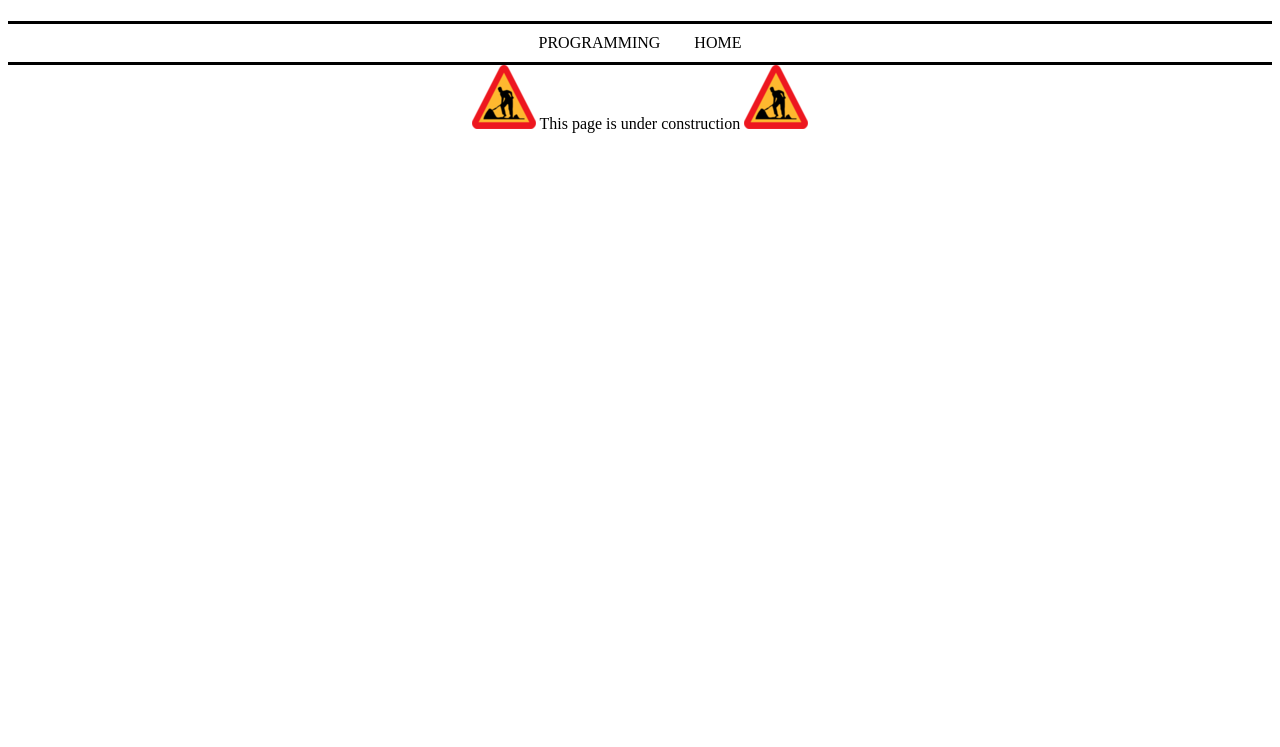
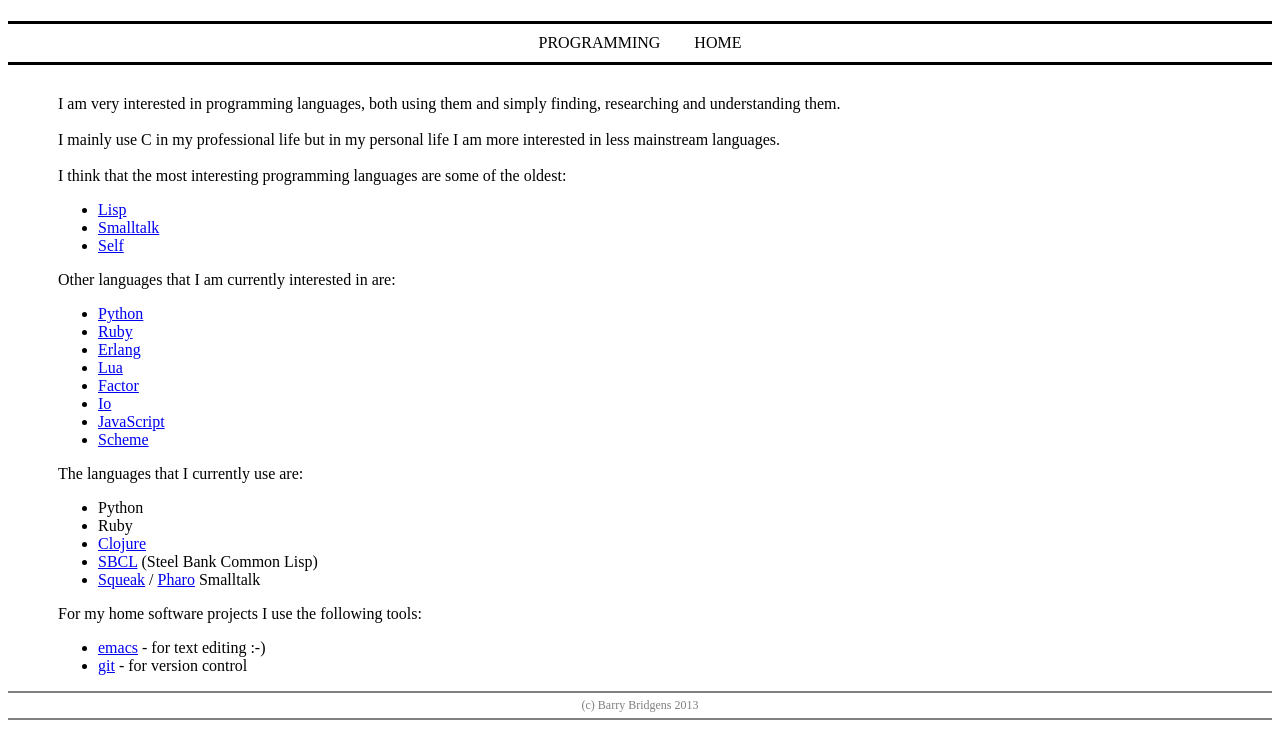
Before and after one commit to barrybridgens/website, a plain HTML site: page programming/languages.html in a window 1280 px wide. Shown: the part 53-800 px from the top of the page. Drawn offline with Linux system fonts and the light colour scheme.

Commit message:
More content added and css tweaked

```diff
--- a/css/website.css
+++ b/css/website.css
@@ -15,9 +15,13 @@
 
 #footer {
 	text-align: center;
-	padding-top: 50px;
+	padding-top: 5px;
+	padding-bottom: 5px;
 	color: grey;
 	font-size: 0.75em;
+	border-width: 2px;
+	border-top-style: solid;
+	border-bottom-style: solid
 }
 
 #menu {
--- a/programming/languages.html
+++ b/programming/languages.html
@@ -21,10 +21,52 @@
 		</div>
 	</div>
 
-	<div id="centred">
-	    <img src="../images/under_construction.png">
-		This page is under construction
-		<img src="../images/under_construction.png">
+	<div id="main">
+		I am very interested in programming languages, both using them and simply finding, researching and understanding them.<br><br>
+
+		I mainly use C in my professional life but in my personal life I am more interested in less mainstream languages.<br><br>
+
+		I think that the most interesting programming languages are some of the oldest:<br>
+
+		<ul>
+			<li><a href="http://en.wikipedia.org/wiki/Lisp_programming_language">Lisp</a></li>
+			<li><a href="http://www.smalltalk.org/main/">Smalltalk</a></li>
+			<li><a href="http://en.wikipedia.org/wiki/Self_programming_language">Self</a></li>
+		</ul>
+
+		Other languages that I am currently interested in are:<br>
+
+		<ul>
+			<li><a href="http://www.python.org">Python</a></li>
+			<li><a href="http://www.ruby-lang.org">Ruby</a></li>
+			<li><a href="http://www.erlang.org/">Erlang</a></li>
+			<li><a href="http://www.lua.org">Lua</a></li>
+			<li><a href="http://factorcode.org">Factor</a></li>
+			<li><a href="http://www.iolanguage.com/about">Io</a></li>
+			<li><a href="http://en.wikipedia.org/wiki/JavaScript">JavaScript</a></li>
+			<li><a href="http://en.wikipedia.org/wiki/Scheme_(programming_language)">Scheme</a></li>
+		</ul>
+
+		The languages that I currently use are:<br>
+
+		<ul>
+			<li>Python</li>
+			<li>Ruby</li>
+			<li><a href="http://clojure.org/">Clojure</a></li>
+			<li><a href="http://sbcl.sourceforge.net/">SBCL</a> (Steel Bank Common Lisp)</li>
+			<li><a href="http://www.squeak.org/">Squeak</a> / <a href="http://pharo-project.org/">Pharo</a> Smalltalk</li>
+		</ul>
+
+		For my home software projects I use the following tools:<br>
+
+		<ul>
+		  <li><a href="http://www.gnu.org/software/emacs/">emacs</a> - for text editing :-)</li>
+		  <li><a href="http://git-scm.com/">git</a> - for version control</li>
+		</ul>
+	</div>
+
+	<div id="footer">
+		(c) Barry Bridgens 2013
 	</div>
 </body>
 </html>
```
Also changed, not shown: index.html (+1 -1 lines), music/music.html (+1 -1 lines), programming/programming.html (+8 -4 lines), programming/programming_projects.html (+7 -4 lines).
